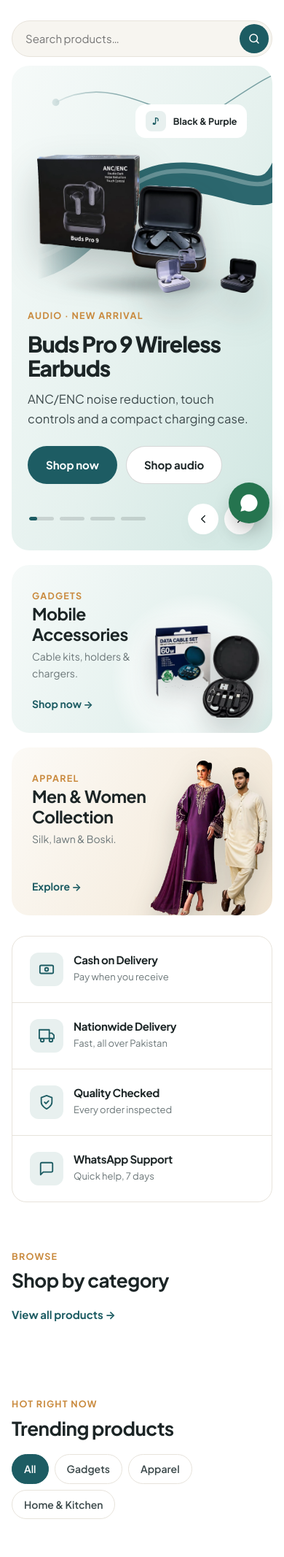
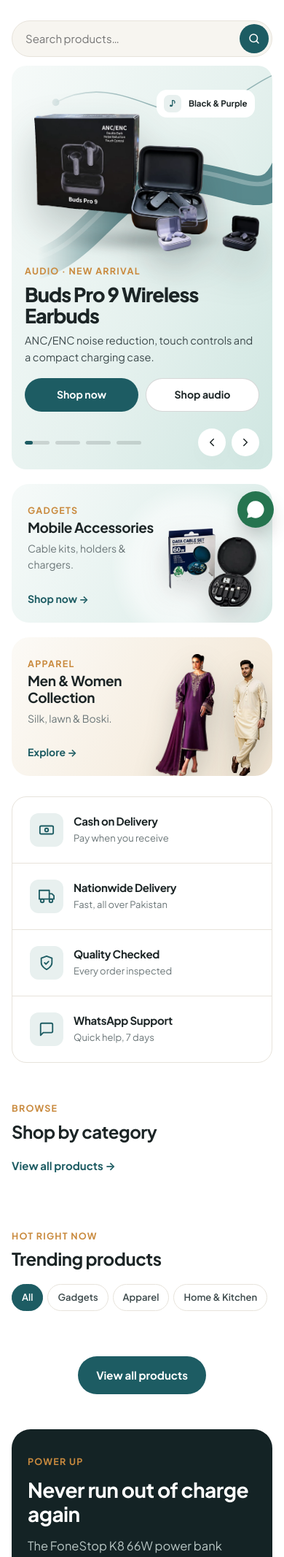
Before and after one commit to bilalce109/oyepick, a WordPress theme: template wordpress/oyepick-theme/front-page.php in a window 390 px wide. Shown: the part 107-2240 px from the top of the page at 73% size. Run offline with PHP 8.4 and a stand-in for WordPress, Linux system fonts and the light colour scheme; the site name, menu and one post (Sample post) are stand-ins, and other content is empty; some libraries are stand-ins or nearby versions.

Commit message:
Mobile responsive fixes: shop grid, product cards, slider, categories
- Shop/category grids: neutralise WooCommerce small-screen width:48%
  on li.product inside our grid (cards were ~80px wide)
- Product cards on phones: full-width Add to cart, compact text,
  no clipped icon button
- Hero slider, side tiles, category cards, sections sized for 390px
- Cart/checkout blocks kept inside the page container

Co-Authored-By: Claude Opus 5.5 <noreply@anthropic.com>

```diff
--- a/wordpress/oyepick-theme/assets/css/woocommerce.css
+++ b/wordpress/oyepick-theme/assets/css/woocommerce.css
@@ -367,3 +367,94 @@ ul.products.op-grid > li.op-cell{margin:0;padding:0;width:auto;float:none;list-s
 .single-product .op-trust-mini{backdrop-filter:blur(6px)}
 @media (max-width:860px){.op-product-bg{height:760px}.op-product-bg span{filter:blur(18px) saturate(1.35)}}
 .single-product .summary .product_title,.single-product .summary .price{text-shadow:0 1px 0 rgba(255,255,255,.6)}
+
+/* =================== Mobile fixes (v1.1.6) =================== */
+/* Shop/category grids: WooCommerce's small-screen CSS gives li.product width:48% + float — neutralise it inside our grid */
+.woocommerce ul.products.op-grid > li.op-cell,.woocommerce-page ul.products.op-grid > li.op-cell,ul.products.op-grid[class*=columns-] > li.op-cell{width:100% !important;float:none !important;margin:0 !important;clear:none !important}
+.op-cell .op-card{height:100%}
+
+@media (max-width:860px){
+  ul.products.op-grid,.op-grid{grid-template-columns:repeat(2,minmax(0,1fr)) !important;gap:12px !important}
+  .woocommerce-result-count{float:none !important;margin:0 0 8px !important}
+  .woocommerce-ordering{float:none !important;margin:0 0 18px !important}
+  .woocommerce-ordering select{width:100%}
+}
+@media (max-width:560px){
+  /* product card */
+  .op-card .body{padding:12px 12px 14px !important}
+  .op-card .cat-name{font-size:10.5px;letter-spacing:.05em;white-space:nowrap;overflow:hidden;text-overflow:ellipsis;display:block}
+  .op-card .body h3{font-size:14px !important;margin:4px 0 6px !important}
+  .op-card .body .note{display:none}
+  .op-card .card-rating{margin:0 0 8px}
+  .op-card .card-rating .stars i{font-size:12px}
+  .op-card .foot{flex-direction:column !important;align-items:stretch !important;gap:8px}
+  .op-card .foot .price{font-size:16px !important}
+  .op-card .foot .button.add,.op-card .foot a.add,.op-card .foot .add{width:100% !important;height:38px !important;padding:0 10px !important;justify-content:center !important;font-size:13px !important}
+  .op-card .foot .add span{display:inline !important}
+  .op-card .tag{top:8px;left:8px;font-size:10.5px;padding:3px 8px}
+  .op-card .wish{display:none}
+
+  /* hero slider */
+  .slider{min-height:0;border-radius:20px}
+  .slide{padding:18px 18px 74px !important;gap:2px !important}
+  .stage{height:230px !important;max-width:340px}
+  .shot,.stage::after{bottom:-2px}
+  .slide h1,.slide h2{font-size:27px !important;margin:6px 0 8px !important}
+  .slide p{font-size:14.5px}
+  .slide .now{margin-top:12px}
+  .slide .now b{font-size:24px}
+  .slide .btns{margin-top:16px;gap:10px}
+  .slide .btns .btn{height:46px;padding:0 18px;font-size:14px;flex:1;justify-content:center}
+  .stage .tagchip{top:4%;right:2%;font-size:11.5px;padding:7px 10px}
+  .stage .tagchip i{width:24px;height:24px}
+  .slider-ui{left:18px !important;right:18px !important;bottom:18px !important}
+  .arrows button{width:38px;height:38px}
+  .ribbon{opacity:.75}
+
+  /* side tiles */
+  .tile{min-height:190px;padding:22px}
+  .tile h3{font-size:20px}
+  .tile.t2 .cut{width:42%;max-height:62%;right:4%;bottom:10%}
+  .tile.t1 .cut.m1{height:88%;right:22%}
+  .tile.t1 .cut.m2{height:84%}
+
+  /* category cards */
+  .cat{min-height:320px;padding:22px}
+  .cat h3{font-size:21px}
+  .cat ul{max-width:100%}
+  .cat .bgword{font-size:58px;opacity:.55}
+  .c-gadgets .cut{height:46%;right:2%;bottom:3%}
+  .c-apparel .cut.m1{height:62%}
+  .c-apparel .cut.m2{height:58%}
+  .c-home .cut{width:64%}
+  .cat .go{padding:9px 14px;font-size:13px}
+
+  /* sections */
+  .section{padding:48px 0}
+  .sec-head{margin-bottom:22px}
+  .sec-head h2{font-size:24px}
+  .tabs{gap:6px}
+  .tabs button{padding:7px 13px;font-size:13px}
+  .promo .txt{padding:30px 22px 6px}
+  .promo .stats{gap:18px;flex-wrap:wrap}
+  .promo .stats b{font-size:21px}
+  .promo .pics{min-height:280px}
+  .box{padding:26px 20px}
+  .rv-summary{padding:24px}
+  .rv-avg{font-size:52px}
+  .float-wa{width:50px;height:50px;right:14px;bottom:14px}
+  .sale-pop{left:10px;bottom:10px;width:calc(100% - 84px);padding:8px 28px 8px 8px}
+  .sale-pop img{width:46px;height:46px}
+  .sale-pop .t{font-size:12px}
+  .sale-pop .t a{max-width:180px}
+}
+@media (max-width:380px){
+  ul.products.op-grid,.op-grid{gap:10px !important}
+  .slide .btns .btn{padding:0 12px;font-size:13px}
+}
+@media (max-width:560px){.tile h3{font-size:19px;max-width:60%}.tile p{max-width:56%}.tile.t2 .cut{width:36%;max-height:56%;right:5%;bottom:12%}}
+
+/* Cart/checkout blocks must stay inside the page container on mobile */
+.wp-block-woocommerce-checkout,.wp-block-woocommerce-cart,.wc-block-components-sidebar-layout{max-width:100% !important;width:100% !important;margin-left:0 !important;margin-right:0 !important;box-sizing:border-box}
+.wc-block-components-sidebar-layout .wc-block-components-main,.wc-block-components-sidebar-layout .wc-block-components-sidebar{box-sizing:border-box}
+@media (max-width:700px){.wc-block-components-sidebar-layout .wc-block-components-main,.wc-block-components-sidebar-layout .wc-block-components-sidebar{width:100% !important;padding-left:0 !important;padding-right:0 !important}.page-main{overflow-x:clip}}
--- a/wordpress/oyepick-theme/functions.php
+++ b/wordpress/oyepick-theme/functions.php
@@ -7,7 +7,7 @@
 
 defined( 'ABSPATH' ) || exit;
 
-define( 'OYEPICK_VERSION', '1.1.5' );
+define( 'OYEPICK_VERSION', '1.1.8' );
 define( 'OYEPICK_URI', get_template_directory_uri() );
 define( 'OYEPICK_DIR', get_template_directory() );
 
--- a/wordpress/oyepick-theme/style.css
+++ b/wordpress/oyepick-theme/style.css
@@ -3,7 +3,7 @@ Theme Name: OyePick Store
 Theme URI: https://oyepick.com/
 Author: OyePick
 Description: Clean, fast WooCommerce theme for OyePick — animated product slider, AJAX add to cart with cart drawer, homepage reviews, real-order purchase notifications and social links. Brand styles live in assets/css/theme.css.
-Version: 1.1.5
+Version: 1.1.6
 Requires at least: 6.4
 Requires PHP: 7.4
 WC requires at least: 8.0
```
Also changed, not shown: 1 other file.
